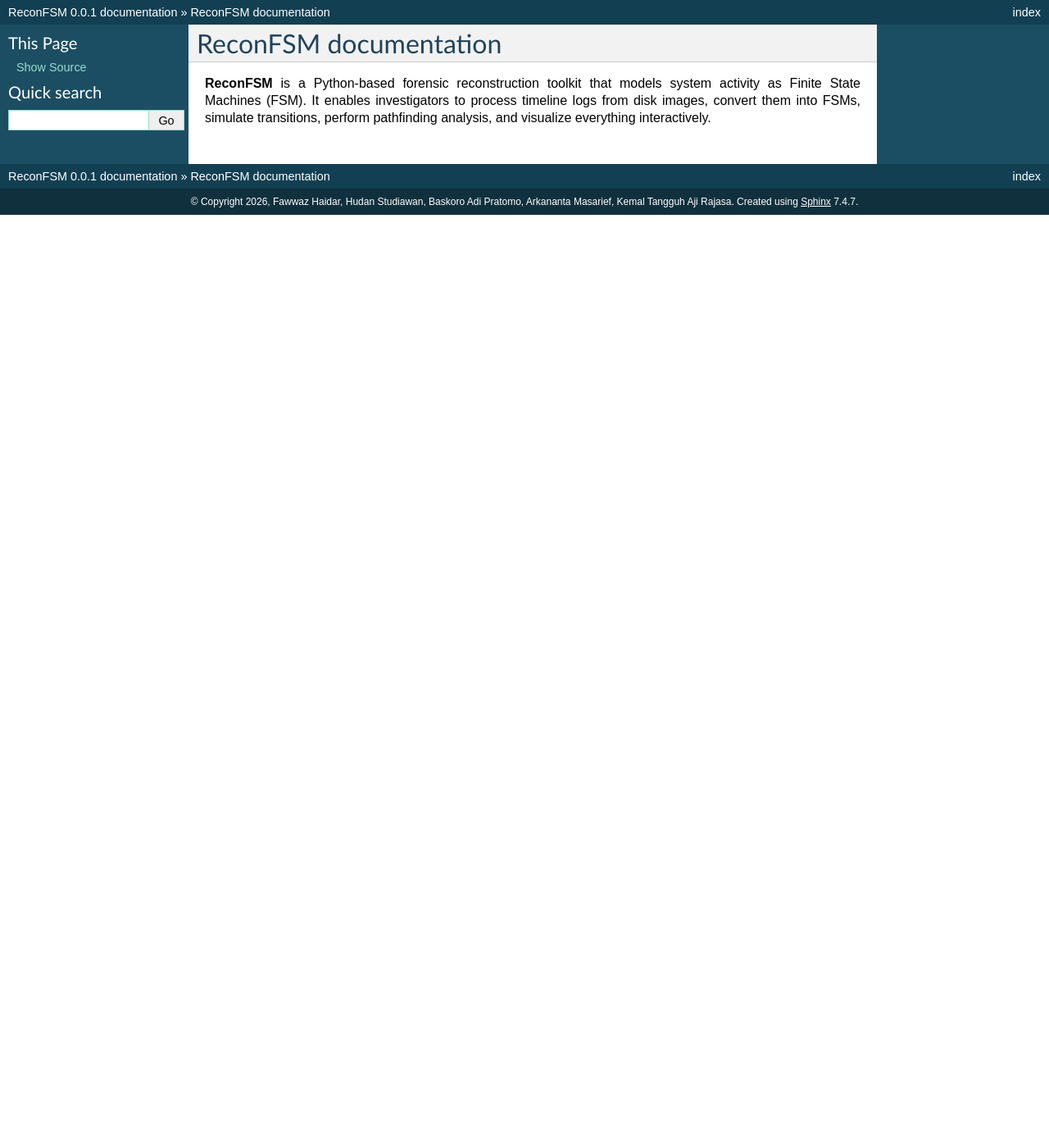
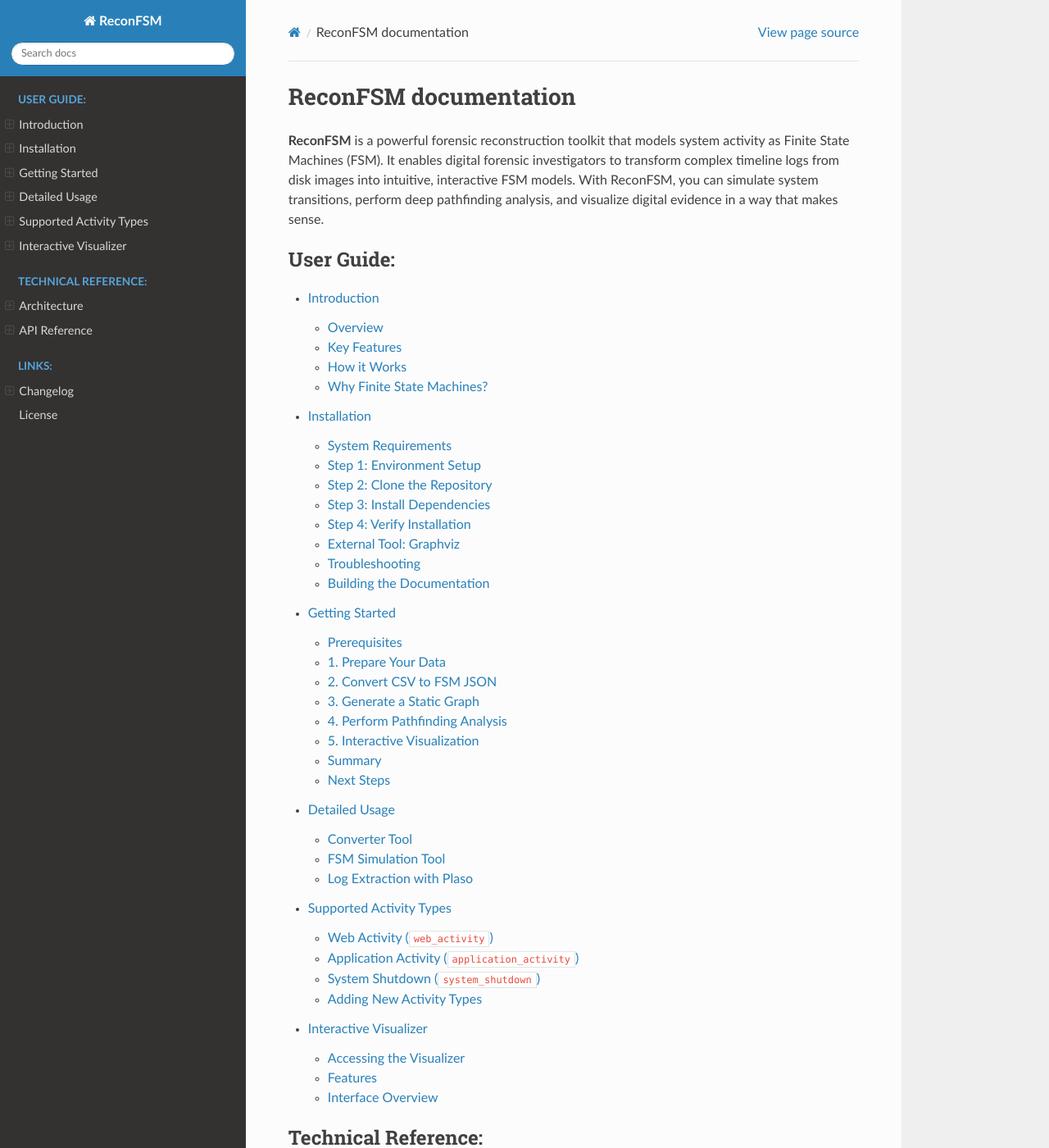
Before and after one commit to forensic-timeline/reconfsm, a Sphinx documentation site: the page built from docs/source/index.rst, in a window 1280 px wide and 1400 px high. Shown: the whole window at 82% size. Built offline with Sphinx 7.4.7 and the Read the Docs theme 3.1.0, drawn with Linux system fonts in a browser that asks for light colours; some of the changed text lies outside the part shown.

Commit message:
feat: add full documentation

```diff
--- /dev/null
+++ b/docs/source/activity_types.rst
@@ -0,0 +1,70 @@
+Supported Activity Types
+========================
+
+ReconFSM uses specialized extraction scripts to define the logic for states and transitions. This page details the built-in activity types.
+
+Web Activity (``web_activity``)
+-------------------------------
+
+This module reconstructs user browsing behavior, primarily focusing on Firefox history.
+
+*   **Log Sources**: Firefox History (Places database), Page Visited, File Downloaded.
+*   **States**:
+    *   Specific URLs (e.g., ``Web : google.com``).
+    *   Search engine queries.
+    *   File download events.
+*   **Triggers**:
+    *   ``accessed_website_direct``: User typed URL or used a bookmark.
+    *   ``accessed_website_link``: User clicked a link.
+    *   ``accessed_website_redirect``: Automatic redirection.
+    *   ``performed_search``: Submission of search terms.
+    *   ``downloaded_file``: Successful file download.
+
+Application Activity (``application_activity``)
+-----------------------------------------------
+
+This module tracks the lifecycle of applications running on the system.
+
+*   **Log Sources**: ``systemd`` journal entries, D-Bus messages.
+*   **States**:
+    *   ``Desktop``: The default state when no tracked app is active.
+    *   Specific application names (e.g., ``gnome-terminal``, ``firefox``).
+*   **Triggers**:
+    *   ``launch_<app_name>``: Application process started.
+    *   ``close_<app_name>``: Application process terminated.
+
+System Shutdown (``system_shutdown``)
+-------------------------------------
+
+Reconstructs the events leading to and during system power-off sequences.
+
+*   **Log Sources**: ``systemd-logind``, kernel messages.
+*   **States**:
+    *   ``System Running``: Normal operating state.
+    *   ``Initiating Shutdown``: The shutdown signal has been received.
+    *   ``System Shutdown``: The system is powering off.
+    *   ``System Recovery``: Detected if the system was rebooted after an improper shutdown.
+*   **Triggers**:
+    *   ``cmd_sudo_poweroff``: User initiated poweroff via sudo.
+    *   ``cmd_sudo_shutdown_now``: User initiated shutdown via sudo.
+    *   ``shutdown_completed``: Normal sequence finished.
+    *   ``forceful_shutdown_detected``: Detected a sudden loss of logs without a clean shutdown signal.
+
+Adding New Activity Types
+-------------------------
+
+You can extend ReconFSM by adding your own extraction scripts to ``reconfsm/converter/scripts/``.
+
+A script must:
+1.  Be named ``your_type.py``.
+2.  Contain a function named ``your_type(row)`` that takes a CSV row (dict) as input.
+3.  Return a tuple ``(state, trigger, previous_state)`` or ``None`` if the row is not relevant.
+
+Example Template:
+
+.. code-block:: python
+
+   def my_custom_activity(row):
+       if "Keyword" in row['message']:
+           return ("TargetState", "trigger_name", None)
+       return None
--- /dev/null
+++ b/docs/source/api.rst
@@ -0,0 +1,36 @@
+API Reference
+=============
+
+This section contains the automatically generated documentation for the ReconFSM Python modules.
+
+Converter Module
+----------------
+
+.. automodule:: reconfsm.converter.converter
+   :members:
+   :undoc-members:
+   :show-inheritance:
+
+FSM Engine
+----------
+
+.. automodule:: reconfsm.fsm.fsm
+   :members:
+   :undoc-members:
+   :show-inheritance:
+
+Graph Visualization
+-------------------
+
+.. automodule:: reconfsm.fsm.graph
+   :members:
+   :undoc-members:
+   :show-inheritance:
+
+Pathfinding
+-----------
+
+.. automodule:: reconfsm.fsm.pathfinding
+   :members:
+   :undoc-members:
+   :show-inheritance:
--- /dev/null
+++ b/docs/source/architecture.rst
@@ -0,0 +1,59 @@
+Architecture
+============
+
+This page describes the internal design and data flow of **ReconFSM**.
+
+High-Level Design
+-----------------
+
+ReconFSM is partitioned into three main logical components:
+
+1.  **Converter Layer**: Extracts forensic artifacts and defines the FSM logic.
+2.  **Logic Engine**: Manages states, triggers, and graph traversals.
+3.  **Visualization Layer**: Provides both static and interactive views.
+
+.. code-block:: text
+
+   [ Plaso CSV ] --> [ Converter ] --> [ FSM JSON ] --> [ FSM Engine / Visualizer ]
+
+Data Flow
+---------
+
+1. Conversion (CSV to JSON)
+^^^^^^^^^^^^^^^^^^^^^^^^^^^
+The ``converter.py`` script reads the CSV file row by row. It uses a **provider pattern**—dynamically loading a specific script based on the desired activity type.
+*   The script determines the current state based on the log entry.
+*   It records the previous state to establish a transition.
+*   A set of unique states and transitions is compiled into a JSON object.
+
+2. State Management
+^^^^^^^^^^^^^^^^^^^
+ReconFSM uses the ``transitions`` Python library. This allows for:
+*   Standardized FSM definitions.
+*   Simulation of event sequences.
+*   Validation of state-to-state movement.
+
+3. Serialization
+^^^^^^^^^^^^^^^^
+The intermediate data format is a JSON file. This ensures that the conversion (heavy processing) and the visualization (rendering) are decoupled. You can convert on a powerful forensic workstation and visualize on a laptop.
+
+Detailed Component View
+-----------------------
+
+Converter
+^^^^^^^^^
+Located in ``reconfsm/converter/``.
+*   ``converter.py``: Orchestrates the reading of CSV and writing of JSON.
+*   ``scripts/``: A directory of "plug-ins" that contain the forensic logic for parsing different event types.
+
+FSM Engine
+^^^^^^^^^^
+Located in ``reconfsm/fsm/``.
+*   ``fsm.py``: Command-line interface for the engine.
+*   ``graph.py``: Wrapper for Graphviz to generate DOT and PNG files.
+*   ``pathfinding.py``: Recursive algorithm for discovering paths in the state graph.
+
+Visualizer
+^^^^^^^^^^
+Located in ``reconfsm/visualizer/``.
+A client-side JavaScript application using **Cytoscape.js** for high-performance graph rendering.
--- /dev/null
+++ b/docs/source/changelog.rst
@@ -0,0 +1,11 @@
+Changelog
+=========
+
+v0.0.1 (2026-02-15)
+-------------------
+
+*   Initial release of ReconFSM.
+*   Support for Web, Application, and System Shutdown reconstructed activities.
+*   Command-line FSM simulator and pathfinder.
+*   Interactive web-based visualizer.
+*   Comprehensive Sphinx documentation.
--- a/docs/source/conf.py
+++ b/docs/source/conf.py
@@ -11,10 +11,19 @@ copyright = '2026, Fawwaz Haidar, Hudan Studiawan, Baskoro Adi Pratomo, Arkanant
 author = 'Fawwaz Haidar, Hudan Studiawan, Baskoro Adi Pratomo, Arkananta Masarief, Kemal Tangguh Aji Rajasa'
 release = '0.0.1'
 
+import os
+import sys
+sys.path.insert(0, os.path.abspath('../../'))
+
 # -- General configuration ---------------------------------------------------
 # https://www.sphinx-doc.org/en/master/usage/configuration.html#general-configuration
 
-extensions = []
+extensions = [
+    'sphinx.ext.autodoc',
+    'sphinx.ext.napoleon',
+    'sphinx.ext.viewcode',
+    'sphinx.ext.githubpages',
+]
 
 templates_path = ['_templates']
 exclude_patterns = []
@@ -24,5 +33,18 @@ exclude_patterns = []
 # -- Options for HTML output -------------------------------------------------
 # https://www.sphinx-doc.org/en/master/usage/configuration.html#options-for-html-output
 
-html_theme = 'classic'
+html_theme = 'sphinx_rtd_theme'
 html_static_path = ['_static']
+
+# Custom sidebar configuration to list all parts and remove relations (prev/next)
+html_sidebars = {
+    '**': ['globaltoc.html', 'searchbox.html']
+}
+
+html_theme_options = {
+    'collapse_navigation': False,
+    'sticky_navigation': True,
+    'navigation_depth': 4,
+    'includehidden': True,
+    'titles_only': False
+}
--- /dev/null
+++ b/docs/source/getting_started.rst
@@ -0,0 +1,82 @@
+Getting Started
+===============
+
+This tutorial will walk you through a complete workflow using **ReconFSM**, from raw logs to an interactive visualization.
+
+Prerequisites
+-------------
+
+Ensure you have completed the :doc:`installation` steps. For this tutorial, we will use the sample data provided in the repository.
+
+1. Prepare Your Data
+--------------------
+
+In a real scenario, you would use **Plaso** to extract logs from a disk image. For this tutorial, we will use the pre-extracted CSV file: ``test_data/csv/web_activity.csv``.
+
+This file contains timeline entries extracted from a browser's history and download logs.
+
+2. Convert CSV to FSM JSON
+--------------------------
+
+The first step is to transform the flat CSV timeline into a state machine structure. We use the ``converter.py`` script for this.
+
+.. code-block:: bash
+
+   # Navigate to the converter directory
+   cd reconfsm/converter
+
+   # Run the conversion
+   python converter.py ../../test_data/csv/web_activity.csv web_activity
+
+**What happened?**
+The script parsed the CSV, identified "web_activity" patterns, and generated a JSON file in ``reconfsm/converter/json_machines/web_activity/``.
+
+3. Generate a Static Graph
+--------------------------
+
+Now let's visualize the FSM states and transitions as a static image.
+
+.. code-block:: bash
+
+   # Navigate to the fsm directory
+   cd ../fsm
+
+   # Find the generated JSON (it has a timestamp in the name)
+   # Run the graph generation
+   python fsm.py ../converter/json_machines/web_activity/web_activity_YYYYMMDD_HHMMSS.json graph
+
+This will create a PNG image in the ``result/`` directory showing the flow of web activities.
+
+4. Perform Pathfinding Analysis
+-------------------------------
+
+ReconFSM can help you find how a user reached a specific state.
+
+.. code-block:: bash
+
+   python fsm.py ../converter/json_machines/web_activity/web_activity_YYYYMMDD_HHMMSS.json pathfinding -s "Web : google.com" -d 5
+
+This command searches for all paths (up to depth 5) that lead to the state "Web : google.com".
+
+5. Interactive Visualization
+----------------------------
+
+For the best experience, use the web-based visualizer:
+
+1.  Open ``reconfsm/visualizer/index.html`` in any modern web browser.
+2.  Click **"Choose File"** and select the JSON file generated in step 2.
+3.  Interact with the graph: drag nodes, zoom in/out, and change layouts.
+
+Summary
+-------
+
+You have now:
+*   Converted forensic logs into an FSM.
+*   Generated a visual representation.
+*   Performed automated pathfinding analysis.
+*   Explored the data interactively.
+
+Next Steps
+----------
+*   Read more about :doc:`activity_types` to see what else you can reconstruct.
+*   Check the :doc:`usage` page for advanced command-line options.
--- a/docs/source/index.rst
+++ b/docs/source/index.rst
@@ -1,10 +1,38 @@
 ReconFSM documentation
 ======================
 
-**ReconFSM** is a Python-based forensic reconstruction toolkit that models system activity as Finite State Machines (FSM).
-It enables investigators to process timeline logs from disk images, convert them into FSMs, simulate transitions, perform pathfinding analysis, and visualize everything interactively.
-
+**ReconFSM** is a powerful forensic reconstruction toolkit that models system activity as Finite State Machines (FSM).
+It enables digital forensic investigators to transform complex timeline logs from disk images into intuitive, interactive FSM models.
+With ReconFSM, you can simulate system transitions, perform deep pathfinding analysis, and visualize digital evidence in a way that makes sense.
 
 .. toctree::
    :maxdepth: 2
-   :caption: Contents:
+   :caption: User Guide:
+
+   introduction
+   installation
+   getting_started
+   usage
+   activity_types
+   visualizer
+
+.. toctree::
+   :maxdepth: 2
+   :caption: Technical Reference:
+
+   architecture
+   api
+
+.. toctree::
+   :maxdepth: 1
+   :caption: Links:
+
+   changelog
+   license
+
+Indices and tables
+==================
+
+* :ref:`genindex`
+* :ref:`modindex`
+* :ref:`search`
--- /dev/null
+++ b/docs/source/installation.rst
@@ -0,0 +1,118 @@
+Installation
+============
+
+This guide provides step-by-step instructions for setting up **ReconFSM** on your local machine.
+
+System Requirements
+-------------------
+
+Before you begin, ensure your system meets the following requirements:
+
+*   **Operating System**: Windows, macOS, or Linux.
+*   **Python**: Version 3.12 or higher.
+*   **Git**: Required for cloning the repository.
+*   **Conda (Recommended)**: For isolated environment management.
+*   **Docker**: Required if you plan to use Plaso for timeline extraction.
+
+Step 1: Environment Setup
+-------------------------
+
+We highly recommend using a virtual environment to manage dependencies and avoid conflicts with other Python projects.
+
+Using Conda (Recommended)
+^^^^^^^^^^^^^^^^^^^^^^^^^
+
+.. code-block:: bash
+
+   # Create a new environment
+   conda create --name reconfsm python=3.12 -y
+
+   # Activate the environment
+   conda activate reconfsm
+
+Using venv (Standard Library)
+^^^^^^^^^^^^^^^^^^^^^^^^^^^^^
+
+.. code-block:: bash
+
+   # Create a virtual environment
+   python -m venv .venv
+
+   # Activate the environment (Windows)
+   .venv\Scripts\activate
+
+   # Activate the environment (macOS/Linux)
+   source .venv/bin/activate
+
+Step 2: Clone the Repository
+----------------------------
+
+Clone the ReconFSM project from GitHub:
+
+.. code-block:: bash
+
+   git clone https://github.com/forensic-timeline/reconfsm.git
+   cd reconfsm
+
+Step 3: Install Dependencies
+----------------------------
+
+Install the required Python packages using ``pip``:
+
+.. code-block:: bash
+
+   pip install -r requirements.txt
+
+The core dependencies include:
+*   **transitions**: The engine used for finite state machine logic.
+*   **graphviz**: Used for generating static graph images (PNG/PDF).
+
+Step 4: Verify Installation
+---------------------------
+
+To verify that everything is set up correctly, you can try running the converter script (note: use the correct path relative to root):
+
+.. code-block:: bash
+
+   python reconfsm/converter/converter.py --help
+
+External Tool: Graphviz
+-----------------------
+
+To generate visual graphs, you must have the **Graphviz** binary installed on your system PATH.
+
+*   **Windows**: Download and install from `graphviz.org <https://graphviz.org/download/>`_. During installation, make sure to select "Add Graphviz to the system PATH".
+*   **macOS**: Install via Homebrew: ``brew install graphviz``.
+*   **Linux**: Install via your package manager: ``sudo apt-get install graphviz``.
+
+Troubleshooting
+---------------
+
+Common issues during installation:
+
+*   **Python Version Mismatch**: If you see errors related to syntax or missing modules, ensure you are using Python 3.12+. Run ``python --version`` to check.
+*   **Graphviz Not Found**: If the graph generation fails with a "FileNotFoundError" or "Executable not found", ensure Graphviz is in your PATH and you can run ``dot -V`` in your terminal.
+*   **Missing Dependencies**: If a module is missing, try running ``pip install -r requirements.txt`` again.
+
+Building the Documentation
+--------------------------
+
+To build a local copy of this documentation:
+
+1.  Install Sphinx and the required extensions:
+
+    .. code-block:: bash
+
+       pip install sphinx sphinx-rtd-theme
+
+2.  Navigate to the ``docs`` directory and run the build command:
+
+    .. code-block:: bash
+
+       # On Windows
+       .\make.bat html
+
+       # On macOS/Linux
+       make html
+
+3.  Open ``docs/build/html/index.html`` in your browser.
--- /dev/null
+++ b/docs/source/introduction.rst
@@ -0,0 +1,38 @@
+Introduction
+============
+
+Overview
+--------
+
+**ReconFSM** is a specialized digital forensics toolkit designed to bridge the gap between raw timeline logs and meaningful behavioral analysis. In modern digital investigations, analysts often deal with thousands or millions of log entries stored in formats like Plaso Storage or CSV files. Understanding the sequence of events and the causal relationships between them can be incredibly challenging.
+
+ReconFSM solves this problem by applying the concept of **Finite State Machines (FSM)** to forensic data. By modeling system behavior as a series of states and transitions, it allows investigators to:
+
+*   **Visualize user behavior**: See how a user moved from browsing a website to downloading a file and then launching an application.
+*   **Identify anomalies**: Spot unusual state transitions that might indicate malicious activity or unauthorized access.
+*   **Pathfinding Analysis**: Automatically find all possible paths to a specific "end state" (e.g., a system shutdown or a specific file access).
+*   **Interactive Exploration**: Use a web-based visualizer to zoom, filter, and interact with the reconstructed timeline.
+
+Key Features
+------------
+
+*   **Automated Conversion**: Convert Plaso-generated CSV timelines directly into FSM JSON models.
+*   **Flexible Extraction**: Built-in support for multiple activity types (Web, Application, System Shutdown).
+*   **Extensible Architecture**: Easily add new activity extraction scripts to support different log formats or forensic artifacts.
+*   **Simulation Engine**: A robust backend that simulates FSM transitions and provides pathfinding capabilities.
+*   **Modern Visualization**: A sleek, interactive web interface for exploring generated machines.
+
+How it Works
+------------
+
+The ReconFSM pipeline generally follows these steps:
+
+1.  **Data Acquisition**: Extract low-level artifacts from a disk image using tools like **Plaso** (log2timeline).
+2.  **Conversion**: Run the ReconFSM converter to parse the CSV logs and generate an FSM JSON file based on specific activity logic.
+3.  **Analysis**: Use the FSM simulation tool to generate static graphs or perform pathfinding analysis.
+4.  **Visualization**: Load the JSON into the Interactive Visualizer for a dynamic view of the reconstructed events.
+
+Why Finite State Machines?
+--------------------------
+
+Digital forensics is fundamentally about reconstructing the "state" of a system at a given point in time. By formalizing these states and the actions (triggers) that cause transitions between them, we can apply mathematical graph theory to forensic investigations. This enables more rigorous analysis than simply scrolling through a text-based timeline.
--- /dev/null
+++ b/docs/source/license.rst
@@ -0,0 +1,28 @@
+License
+=======
+
+ReconFSM is released under the MIT License.
+
+.. code-block:: text
+
+   MIT License
+
+   Copyright (c) 2026 Fawwaz Haidar, Hudan Studiawan, Baskoro Adi Pratomo, Arkananta Masarief, Kemal Tangguh Aji Rajasa
+
+   Permission is hereby granted, free of charge, to any person obtaining a copy
+   of this software and associated documentation files (the "Software"), to deal
+   in the Software without restriction, including without limitation the rights
+   to use, copy, modify, merge, publish, distribute, sublicense, and/or sell
+   copies of the Software, and to permit persons to whom the Software is
+   furnished to do so, subject to the following conditions:
+
+   The above copyright notice and this permission notice shall be included in all
+   copies or substantial portions of the Software.
+
+   THE SOFTWARE IS PROVIDED "AS IS", WITHOUT WARRANTY OF ANY KIND, EXPRESS OR
+   IMPLIED, INCLUDING BUT NOT LIMITED TO THE WARRANTIES OF MERCHANTABILITY,
+   FITNESS FOR A PARTICULAR PURPOSE AND NONINFRINGEMENT. IN NO EVENT SHALL THE
+   AUTHORS OR COPYRIGHT HOLDERS BE LIABLE FOR ANY CLAIM, DAMAGES OR OTHER
+   LIABILITY, WHETHER IN AN ACTION OF CONTRACT, TORT OR OTHERWISE, ARISING FROM,
+   OUT OF OR IN CONNECTION WITH THE SOFTWARE OR THE USE OR OTHER DEALINGS IN THE
+   SOFTWARE.
--- /dev/null
+++ b/docs/source/usage.rst
@@ -0,0 +1,87 @@
+Detailed Usage
+==============
+
+This page provides a comprehensive reference for all command-line tools in the **ReconFSM** toolkit.
+
+Converter Tool
+--------------
+
+The converter is the entry point for processing logs. It resides in ``reconfsm/converter/converter.py``.
+
+.. code-block:: bash
+
+   python converter.py <csv_file> <activity_type>
+
+Arguments
+^^^^^^^^^
+
+*   ``csv_file``: The path to a CSV file generated by Plaso (using ``psort -w``).
+*   ``activity_type``: The logic to use for extraction. Available types depend on the scripts in the ``scripts/`` directory.
+
+Common Activity Types
+^^^^^^^^^^^^^^^^^^^^^
+
+*   ``web_activity``: Focuses on browser history, URLs, and downloads.
+*   ``application_activity``: Focuses on systemd journal entries for app start/stop.
+*   ``system_shutdown``: Focuses on power management and shutdown events.
+
+Output
+^^^^^^
+
+Generated JSON machines are stored in:
+``reconfsm/converter/json_machines/<activity_type>/<activity_type>_<timestamp>.json``
+
+FSM Simulation Tool
+-------------------
+
+The simulation engine is located in ``reconfsm/fsm/fsm.py``. It allows you to analyze the generated FSM models.
+
+.. code-block:: bash
+
+   python fsm.py <json_file> <command> [options]
+
+Commands
+^^^^^^^^
+
+graph
+"""""
+Generates a static visualization of the FSM.
+
+*   **Output**: ``reconfsm/fsm/result/<machine_name>/visual.png``
+
+pathfinding
+"""""""""""
+Calculates possible paths between states.
+
+*   **Options**:
+    *   ``-s, --state``: The target destination state (required).
+    *   ``-d, --depth``: Maximum depth to search (default: 3).
+
+Example:
+
+.. code-block:: bash
+
+   python fsm.py my_machine.json pathfinding -s "Target State" -d 10
+
+Log Extraction with Plaso
+-------------------------
+
+ReconFSM is designed to work with **Plaso (log2timeline)**. Here is the recommended workflow to prepare your CSV data:
+
+Step 1: Run log2timeline
+^^^^^^^^^^^^^^^^^^^^^^^^
+
+.. code-block:: bash
+
+   docker run -v "$(pwd):/data" log2timeline/plaso log2timeline /data/timeline.plaso /data/evidence.E01
+
+Step 2: Run psort
+^^^^^^^^^^^^^^^^^
+
+Export the timeline to a CSV format that ReconFSM can understand.
+
+.. code-block:: bash
+
+   docker run -v "$(pwd):/data" log2timeline/plaso psort -w /data/timeline.csv /data/timeline.plaso
+
+.. note:: Ensure you use the ``-w`` flag in psort to generate a full CSV output.
--- /dev/null
+++ b/docs/source/visualizer.rst
@@ -0,0 +1,51 @@
+Interactive Visualizer
+======================
+
+The **ReconFSM Visualizer** is a web-based tool for exploring FSM models. It provides a more dynamic and intuitive way to analyze data compared to static graphs.
+
+Accessing the Visualizer
+------------------------
+
+The visualizer is a single-page application located at ``reconfsm/visualizer/index.html``. You can open it directly in your browser:
+
+*   **Local**: File path to ``index.html``.
+*   **Web**: [fsm-visualizer.vercel.app](https://fsm-visualizer.vercel.app/)
+
+Features
+--------
+
+Loading Data
+^^^^^^^^^^^^
+You can load any JSON file generated by the ReconFSM converter.
+*   **Drag & Drop**: Drop the JSON file anywhere onto the canvas.
+*   **File Picker**: Click the "Choose File" button in the sidebar.
+
+Graph Layouts
+^^^^^^^^^^^^^
+Change how the nodes are arranged to better understand the data:
+*   **Force Directed**: Nodes repel each other, good for complex networks.
+*   **Hierarchical**: Arranges nodes in levels, great for sequential processes like shutdowns.
+*   **Circular/Grid**: Useful for symmetric or organized patterns.
+
+Interactive Pathfinding
+^^^^^^^^^^^^^^^^^^^^^^^
+In the visualization:
+1.  Enter a target state in the search box.
+2.  Set the search depth.
+3.  Click "Find Path".
+The visualizer will highlight the specific branch of the FSM that leads to that target state.
+
+Visual Controls
+^^^^^^^^^^^^^^^
+*   **Zoom/Pan**: Use the mouse wheel to zoom and drag to move the canvas.
+*   **Node Highlighting**: Hover over a node to see its name and connected transitions.
+*   **Export**: Export the current view as a high-resolution PNG image for inclusion in forensic reports.
+
+Interface Overview
+------------------
+
+The interface is divided into:
+1.  **Sidebar**: Data loading and layout controls.
+2.  **Breadcrumbs**: Showing the current machine name.
+3.  **Canvas**: The main interactive graph area.
+4.  **Info Panel**: Details about the selected state or transition.
```
